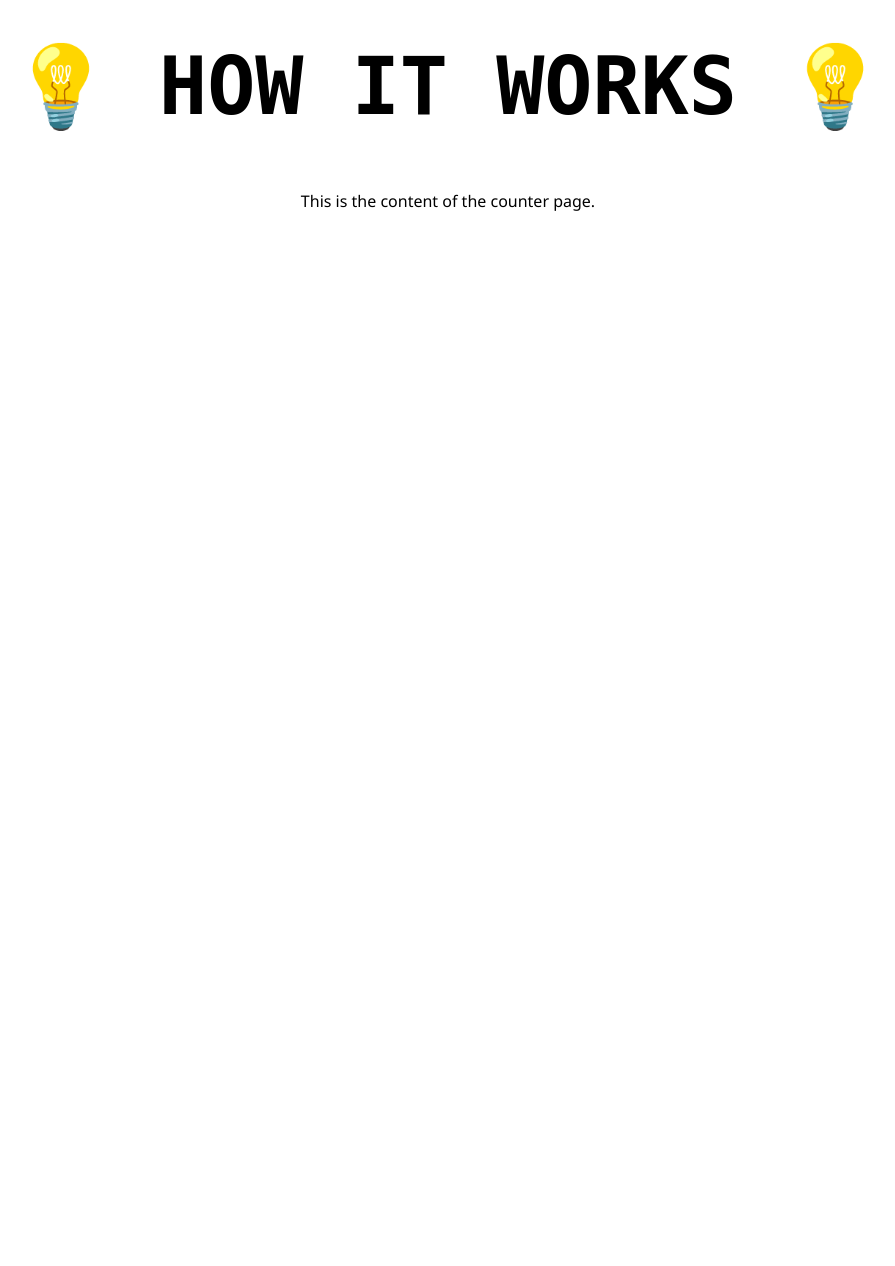
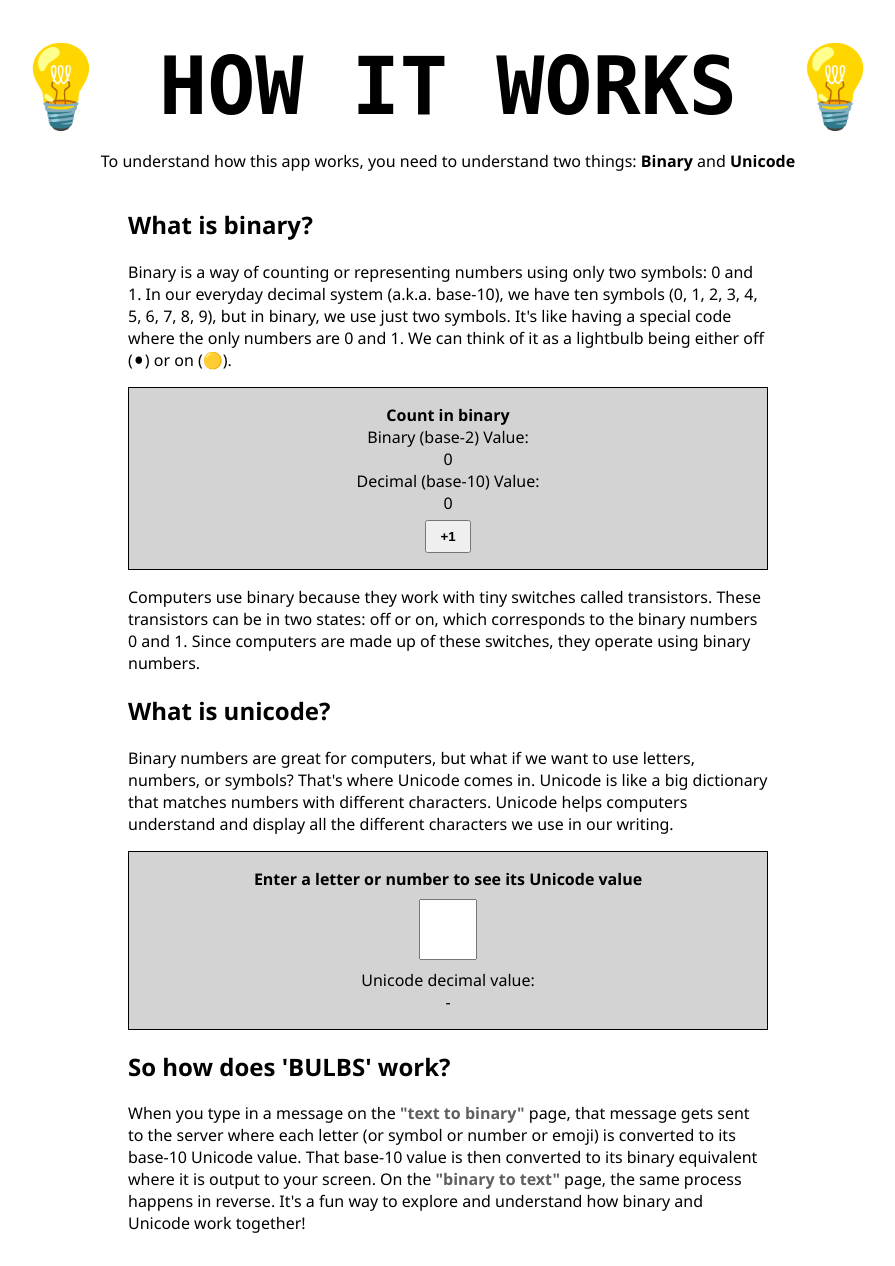
Before and after one commit to AndyTBurke/Bulbs, a Flask app: page /learn in a window 1280 px wide. Shown: the part 54-1320 px from the top of the page, without its empty margins (192-1087 px from the left). Before the commit the page ends 265 px from the top, so only its background shows below. Run offline with Flask 3, Linux system fonts and the light colour scheme.

Commit message:
added content for learn page

```diff
--- /dev/null
+++ b/static/learn.js
@@ -0,0 +1,19 @@
+document.getElementById('counter-btn').addEventListener('click', () => add())
+document.getElementById('unicode-converter').addEventListener('input', () => convertToUnicode())
+
+function add() {
+    let currentValue_binary = parseInt(document.getElementById('binary-counter').innerText, 2)
+    let currentValue_decimal = parseInt(document.getElementById('decimal-counter').innerText)
+
+    currentValue_binary++
+    currentValue_decimal++
+
+    document.getElementById('binary-counter').innerText = currentValue_binary.toString(2)
+    document.getElementById('decimal-counter').innerText = currentValue_decimal
+}
+
+function convertToUnicode() {
+    const character = document.getElementById('unicode-converter').value
+    character ? document.getElementById('unicode-value').innerText = character.charCodeAt(0)
+        : document.getElementById('unicode-value').innerText = "-"
+}
--- a/static/styles.css
+++ b/static/styles.css
@@ -43,7 +43,7 @@ nav > ul > li {
 h1 {
     font-family: monospace, sans-serif;
     font-size: 5em;
-    margin: .5em 0;
+    margin: .5em 0 0 0;
 }
 
 textarea {
@@ -60,9 +60,10 @@ form {
     align-items: center;
 }
 
-#about-info {
+.text-container {
     width: 70%;
     max-width: 40em;
+    margin-bottom: 1em;
 }
 
 .message-div {
@@ -108,3 +109,33 @@ form {
 .external-link:hover {
     color: #b39d13;
 }
+
+.interactive-learn-el {
+    border: 1px solid black;
+    display: flex;
+    flex-direction: column;
+    align-items: center;
+    text-align: center;
+    padding: 1em;
+    background-color: lightgray;
+}
+
+.interactive-learn-el h4 {
+    margin: 0;
+}
+
+.interactive-learn-el button {
+    margin-top: .5em;
+    cursor: pointer;
+    padding: .5em 1em;
+    font-weight: bold;
+}
+
+.interactive-learn-el input {
+    width: 1em;
+    padding: 1em;
+    font-size: large;
+    font-weight: bold;
+    text-align: center;
+    margin: .5em 0;
+}
--- a/templates/about.html
+++ b/templates/about.html
@@ -3,7 +3,7 @@
 {% block content %}
     <h1>💡 ABOUT 💡</h1>
     <h2>Welcome to the BULBS web app!</h2>
-    <div id="about-info">
+    <div id="about-info" class="text-container">
     <p>This web app was developed as part of my CS50x final project! The idea for this app was inspired by the "Bulbs" homework assignment from CS50x. This web app is designed to help you transform text messages into captivating patterns of bulbs using binary code, providing an interactive learning experience along the way.</p>
 
     <h2>How does it work?</h2>
--- a/templates/learn.html
+++ b/templates/learn.html
@@ -2,5 +2,48 @@
 
 {% block content %}
     <h1>💡 HOW IT WORKS 💡</h1>
-    <p>This is the content of the counter page.</p>
+    <p>To understand how this app works, you need to understand two things: <strong>Binary</strong> and <strong>Unicode</strong></p>
+    <div class="text-container">
+        <h2>What is binary?</h2>
+        <p>
+            Binary is a way of counting or representing numbers using only two symbols: 0 and 1.
+            In our everyday decimal system (a.k.a. base-10), we have ten symbols (0, 1, 2, 3, 4, 5, 6, 7, 8, 9), but in binary, we use
+            just two symbols. It's like having a special code where the only numbers are 0 and 1.
+            We can think of it as a lightbulb being either off (⚫) or on (🟡).
+        </p>
+        <div class="interactive-learn-el">
+            <h4>Count in binary</h4>
+            <div>Binary (base-2) Value:
+                <div id="binary-counter">0</div>
+            </div>
+            <div>Decimal (base-10) Value:
+                <div id="decimal-counter">0</div>
+            </div>
+            <button id="counter-btn">+1</button>
+        </div>
+
+        <p>
+            Computers use binary because they work with tiny switches called transistors. These transistors can be in two states:
+            off or on, which corresponds to the binary numbers 0 and 1. Since computers are made up of these switches, they
+            operate using binary numbers.
+        </p>
+        <h2>What is unicode?</h2>
+        <p>
+            Binary numbers are great for computers, but what if we want to use letters, numbers, or symbols? That's where Unicode
+            comes in. Unicode is like a big dictionary that matches numbers with different characters. Unicode helps computers understand
+            and display all the different characters we use in our writing.
+        </p>
+        <div class="interactive-learn-el">
+            <h4>Enter a letter or number to see its Unicode value</h4>
+            <input id="unicode-converter" type="text" maxlength="1" /> Unicode decimal value: <div id="unicode-value">-</div>
+        </div>
+        <h2>So how does 'BULBS' work?</h2>
+        <p>
+            When you type in a message on the <a class="external-link" href="/">"text to binary"</a> page, that message gets sent to the server where each letter (or symbol
+            or number or emoji) is converted to its base-10 Unicode value. That base-10 value is then converted to its binary equivalent
+            where it is output to your screen. On the <a class="external-link" href="/decode">"binary to text"</a> page, the same process happens in reverse.  It's a fun way to explore
+            and understand how binary and Unicode work together!
+        </p>
+    </div>
+    <script src="{{ url_for('static', filename='/learn.js') }}"></script>
 {% endblock %}
```
